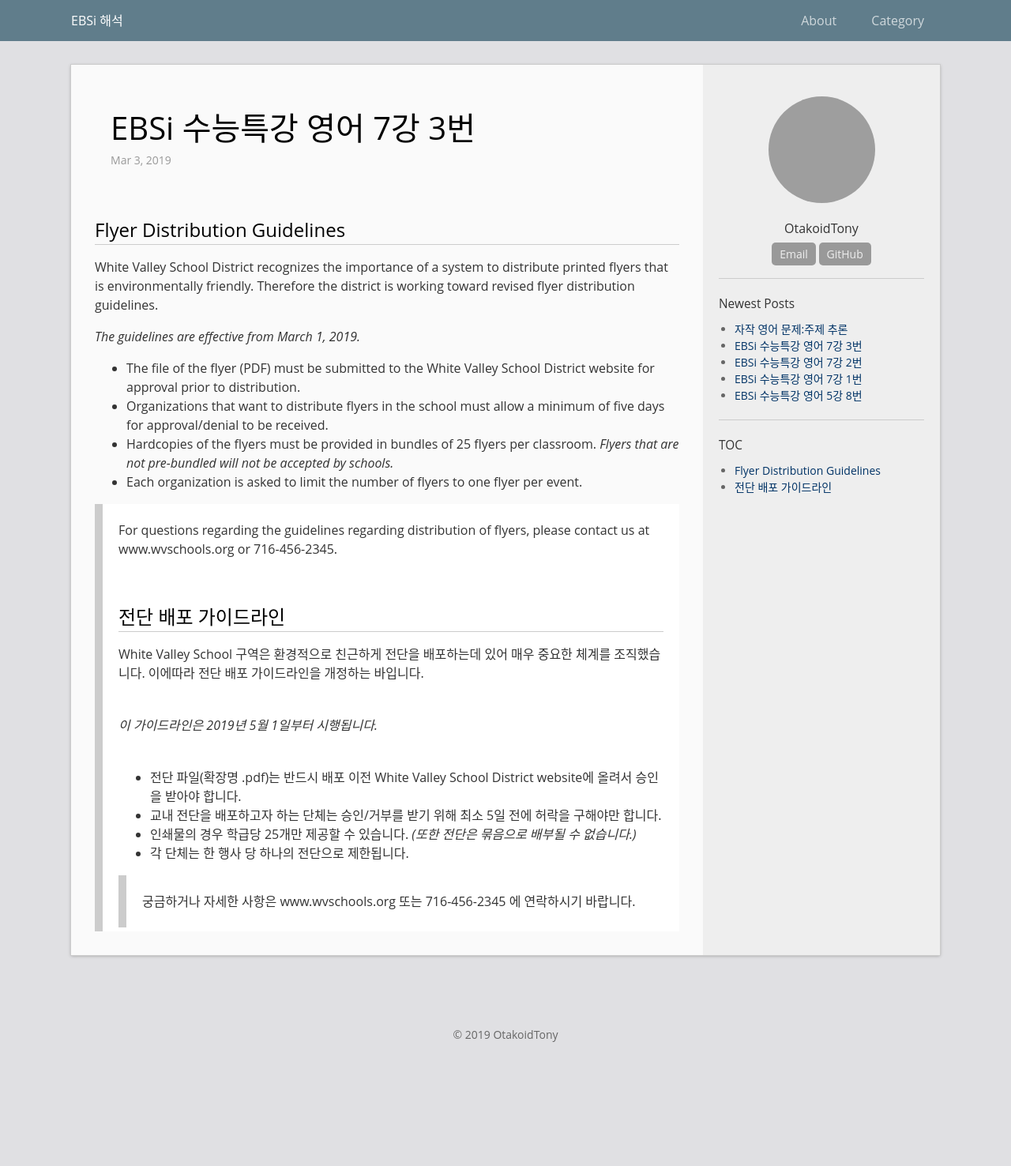
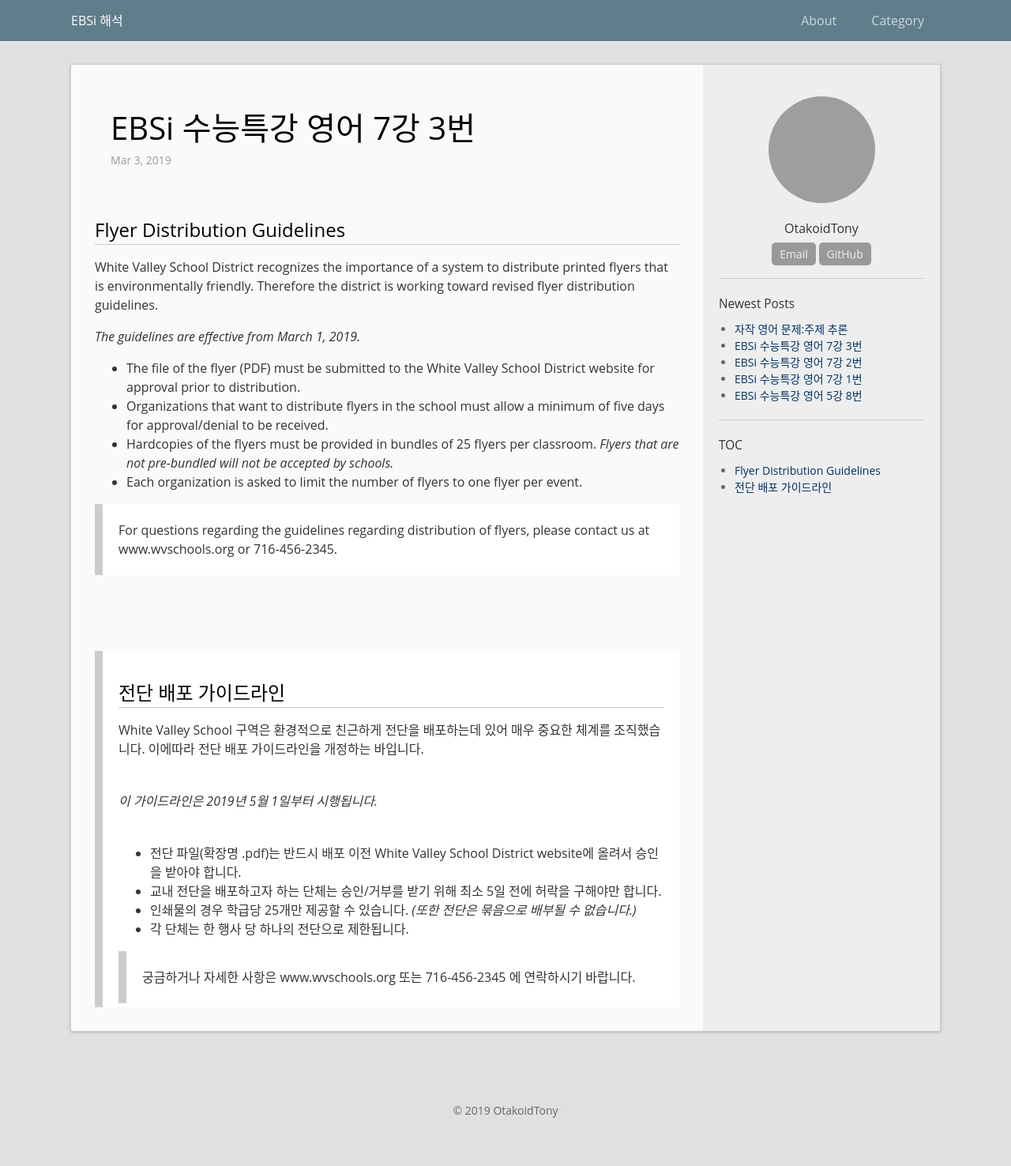
Before and after one commit to OtakoidTony/EnglishEBSi, a Jekyll site: the page built from _posts/2014-12-31-EBSi 수능특강 영어 7강 3번.markdown, in a window 1280 px wide. Shown: the whole page at 79% size. Built offline with Jekyll 4.4.1, drawn with Linux system fonts in a browser that asks for light colours; comment, search, counter and statistics services are not loaded; before the commit the page ends 1380 px from its top, so only the background shows below that; grey boxes are pictures that could not be loaded.

Commit message:
Update 2014-12-31-EBSi 수능특강 영어 7강 3번.markdown

```diff
--- a/_posts/2014-12-31-EBSi 수능특강 영어 7강 3번.markdown
+++ b/_posts/2014-12-31-EBSi 수능특강 영어 7강 3번.markdown
@@ -7,29 +7,24 @@
 ---
 
 ## Flyer Distribution Guidelines
-White Valley School District recognizes the importance of a system to distribute printed flyers that is environmentally friendly. Therefore the district is working toward revised flyer distribution guidelines.
+White Valley School District recognizes the importance of a system to distribute printed flyers that is environmentally friendly. Therefore the district is working toward revised flyer  distribution guidelines.
 
 
 *The guidelines are effective from March 1, 2019.*
 
 
- - The file of the flyer (PDF) must be submitted to the White Valley
-   School District website for approval prior to distribution.
- - Organizations that want to distribute flyers in the school must allow
-   a minimum of five days for approval/denial to be received.
- - Hardcopies of the flyers must be provided in bundles of 25 flyers per
-   classroom. *Flyers that are not pre-bundled will not be accepted by
-   schools.*
- - Each organization is asked to limit the number of flyers to one flyer
-   per event.
+ - The file of the flyer (PDF) must be submitted to the White Valley School District website for approval prior to distribution.
+ - Organizations that want to distribute flyers in the school must allow a minimum of five days for approval/denial to be received.
+ - Hardcopies of the flyers must be provided in bundles of 25 flyers per classroom. *Flyers that are not pre-bundled will not be accepted by schools.*
+ - Each organization is asked to limit the number of flyers to one flyer per event.
 
 > For questions regarding the guidelines regarding distribution of flyers, please contact us at www.wvschools.org or 716-456-2345.
-<div></div>
 
+&nbsp;
 
 <!--more-->
-<div></div>
 
+&nbsp;
 
 > ## 전단 배포 가이드라인
 >
```
